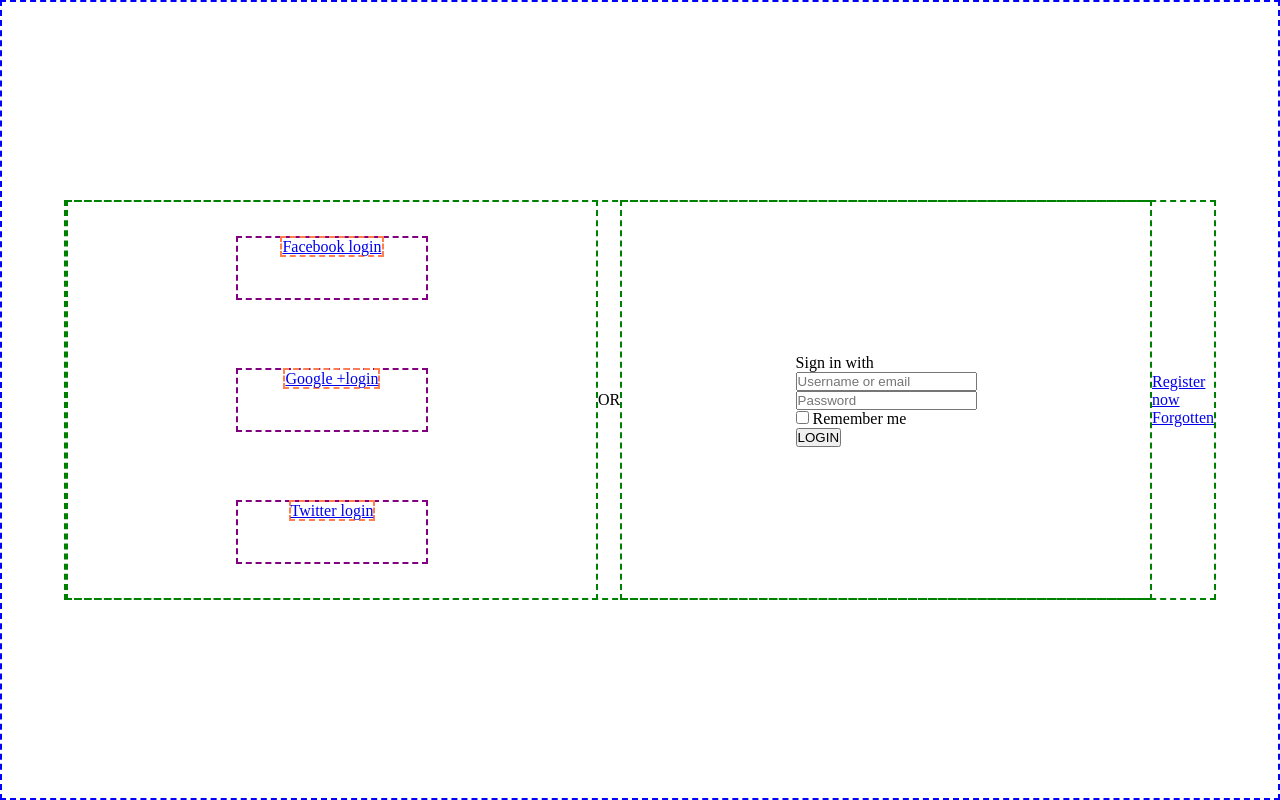
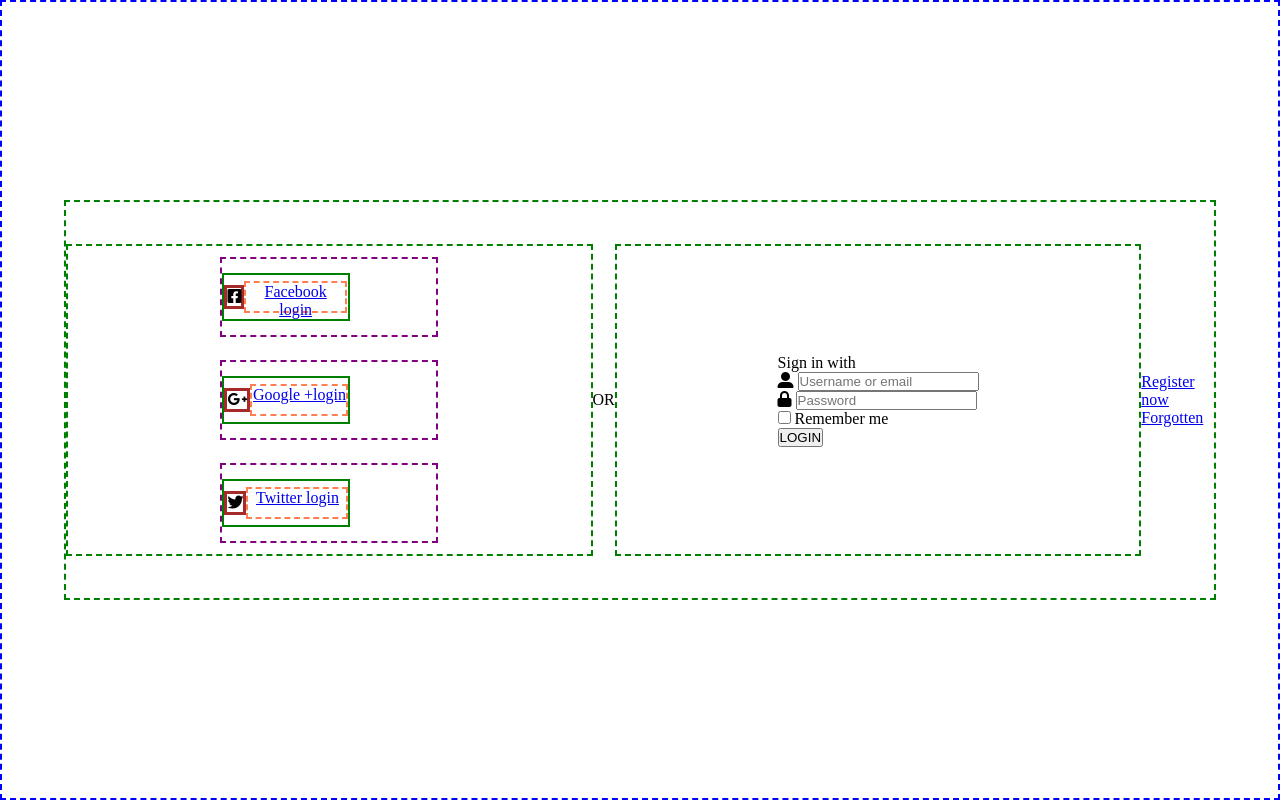
Before and after one commit to maykaltenev/log-in-page, a plain HTML site: page index.html in a window 1280 px wide. Drawn offline with Linux system fonts and the light colour scheme.

Commit message:
selectors

```diff
--- a/css/style.css
+++ b/css/style.css
@@ -28,10 +28,11 @@
   display: flex;
   flex-direction: column;
 }
+/* logo and login selector */
 section article:nth-child(1),
 section article:nth-child(3) {
-  width: 60vw;
-  height: 50vh;
+  width: 48vw;
+  height: 39vh;
   border: 2px green dashed;
   display: flex;
   justify-content: space-around;
@@ -45,17 +46,35 @@
   border: 20px blue solid;
 } */
 section article:nth-child(1) > div {
-  width: 15vw;
-  height: 8vh;
+  width: 17vw;
+  height: 10vh;
+  display: flex;
   border: 2px purple dashed;
   text-align: center;
+  align-content: center;
 }
+/* content selector */
+section article:nth-child(1) div span {
+  width: 10vw;
+  height: 6vh;
+  display: flex;
+  align-self: center;
+  border: 2px green solid;
+}
+/* link selector */
 section article:nth-child(1) div span a {
   top: 0;
   right: 0;
   bottom: 0;
   left: 0;
-  width: 15vw;
-  height: 8vh;
   border: 2px coral dashed;
+  align-self: center;
+  width: 8vw;
+  height: 4vh;
 }
+/* icon selector */
+section article:nth-child(1) div span i {
+  border: 3px brown solid;
+  height: 3vh;
+  align-self: center;
+}
--- a/index.html
+++ b/index.html
@@ -4,6 +4,7 @@
     <meta charset="UTF-8" />
     <meta http-equiv="X-UA-Compatible" content="IE=edge" />
     <meta name="viewport" content="width=device-width, initial-scale=1.0" />
+    <link rel="stylesheet" href="./fontawesome-free-6.0.0-beta3-web/css/all.css">
     <link rel="stylesheet" href="./css/style.css" />
     <title>Flexbox</title>
   </head>
```
